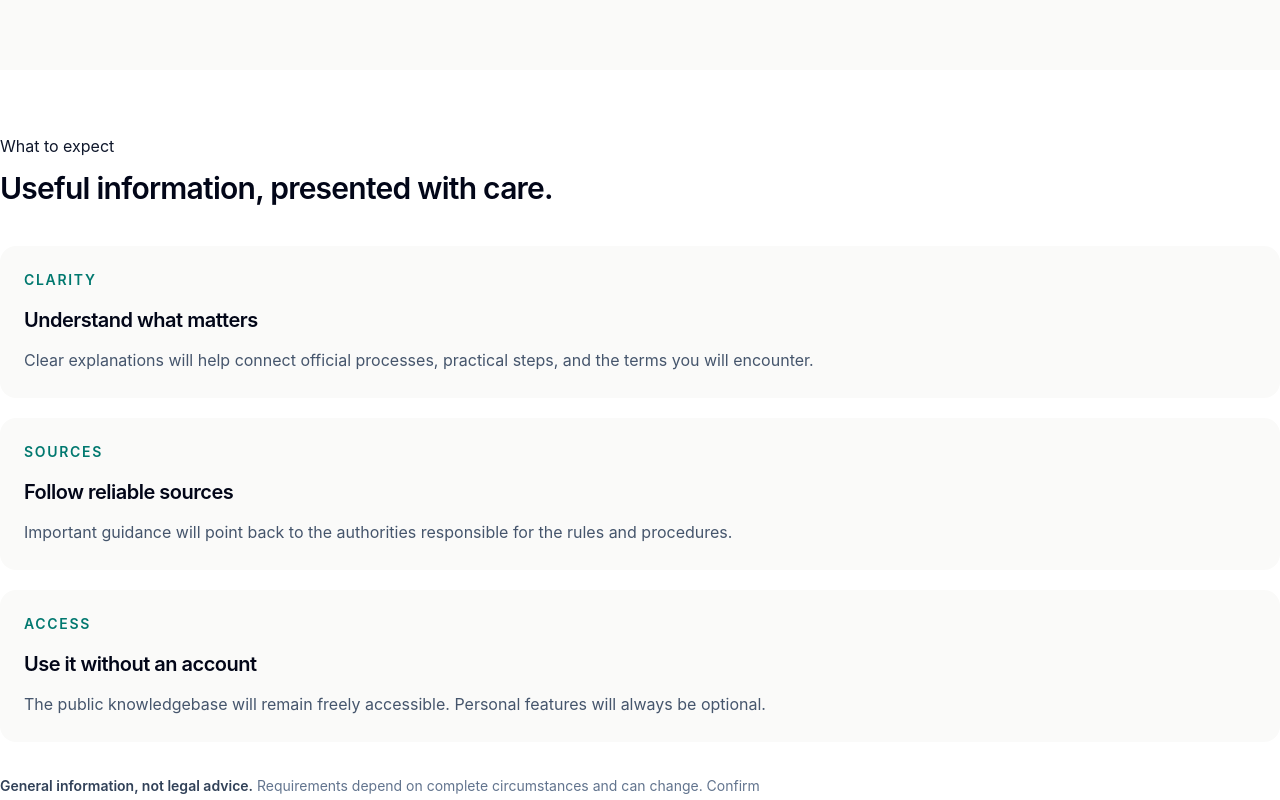
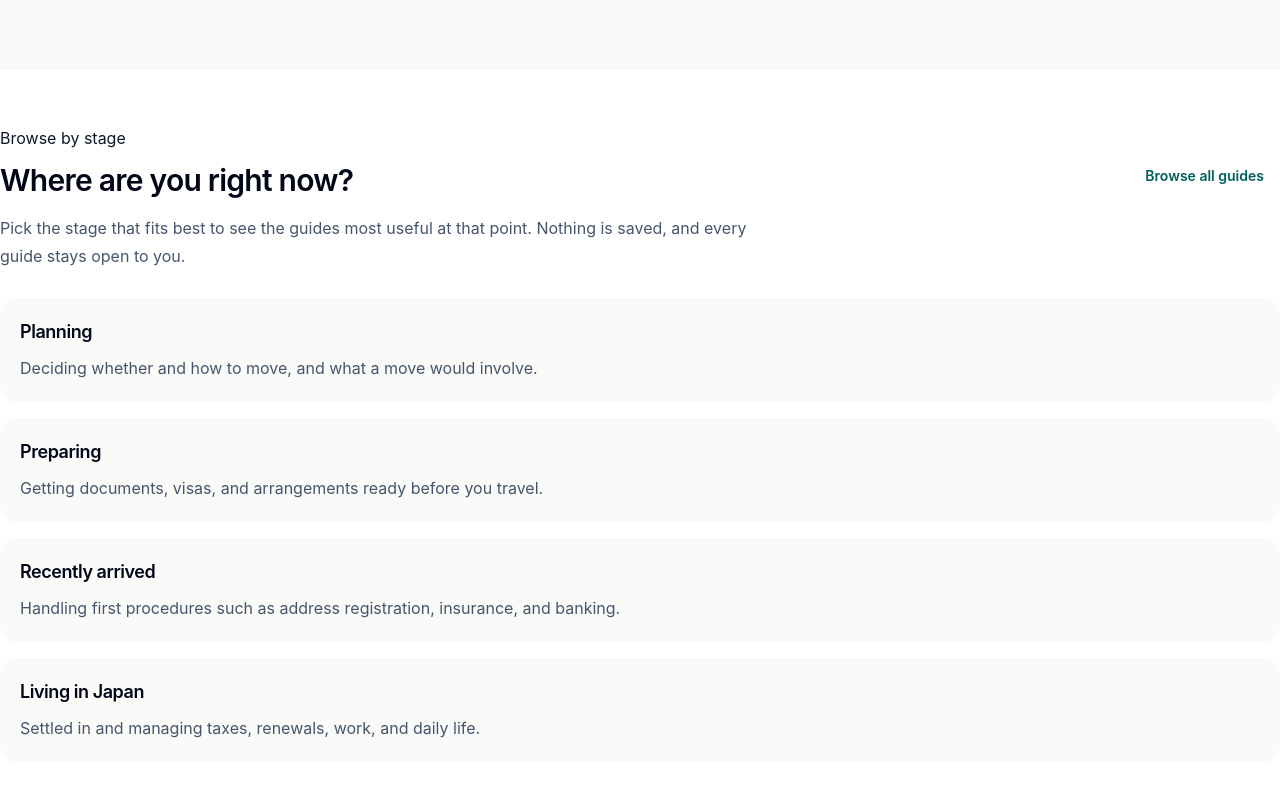
Before and after one commit to TapiaTyler/nihonest, a Next.js app: page / in a window 1280 px wide. Shown: the part 660-1460 px from the top of the page. Built offline with nearby package versions, Linux system fonts and the light colour scheme; no server answers.

Commit message:
feat: add stage browsing to the home page, hold the hero CTA until preferences load, and tune Japanese hero typography

```diff
--- a/src/app/globals.css
+++ b/src/app/globals.css
@@ -57,6 +57,23 @@ html[data-reading-aid="romaji"] [data-reading-aid-separator] {
   line-height: 1.5;
   text-transform: uppercase;
   color: oklch(0.43 0.09 180);
+}
+
+/* Tight Latin display leading and negative tracking crowd kana and kanji, so Japanese hero text gets its own rhythm. */
+.hero-title:lang(ja),
+.hero-lede:lang(ja) {
+  font-family: "Hiragino Sans", "Hiragino Kaku Gothic ProN", "Yu Gothic UI", "Noto Sans JP", Meiryo, ui-sans-serif, system-ui, sans-serif;
+  letter-spacing: 0;
+  word-break: auto-phrase;
+}
+
+.hero-title:lang(ja) {
+  font-size: clamp(2.25rem, 1.5rem + 3vw, 3.75rem);
+  line-height: 1.3;
+}
+
+.hero-lede:lang(ja) {
+  line-height: 1.9;
 }
 
 .skip-link {
--- a/src/app/page.tsx
+++ b/src/app/page.tsx
@@ -1,4 +1,5 @@
 import { HomeHero } from "@/components/personalization/home-hero";
+import { StageBrowse } from "@/components/personalization/stage-browse";
 import { StageRecommendations } from "@/components/personalization/stage-recommendations";
 import { InterfaceText } from "@/components/localization/interface-text";
 import { getAllArticles, getAllGuidedJourneys } from "@/lib/content/article-metadata";
@@ -34,6 +35,7 @@ export default function Home() {
     <>
       <LocalizedDocumentTitle japanese={getInterfaceMessage("ja", "pageTitle.home")} />
       <HomeHero journeys={journeys} articles={articles} articleTranslations={articleTranslations} journeyTitles={journeyTitles} />
+      <StageBrowse />
       <StageRecommendations articles={articles} journeys={journeys} location="home" articleTranslations={articleTranslations} journeyTitles={journeyTitles} />
 
       <section className="border-y border-slate-200 bg-white" aria-labelledby="what-to-expect">
--- a/src/components/personalization/home-hero.tsx
+++ b/src/components/personalization/home-hero.tsx
@@ -35,18 +35,33 @@ export function HomeHero({ journeys, articles, articleTranslations = [], journey
     ? articleTranslations.find(({ contentId }) => contentId === focusedArticle?.id)?.title
     : undefined) ?? focusedArticle?.title ?? "";
 
+  const findStartingPointLink = (
+    <Link
+      href="/onboarding"
+      className="inline-flex min-h-12 items-center rounded-full bg-teal-800 px-6 font-semibold text-white transition-colors hover:bg-teal-700 focus-visible:outline-2 focus-visible:outline-offset-4 focus-visible:outline-teal-700"
+    >
+      {message("home.findStartingPoint")}
+    </Link>
+  );
+
   return (
     <section className="page-shell grid gap-12 py-20 sm:py-28 lg:grid-cols-[1.15fr_0.85fr] lg:items-center lg:py-32">
-      <div className="max-w-3xl">
+      <div className="max-w-3xl" lang={locale}>
         <p className="eyebrow">{message("home.eyebrow")}</p>
-        <h1 className="mt-5 text-balance text-5xl font-semibold leading-[1.05] tracking-[-0.04em] text-slate-950 sm:text-6xl lg:text-7xl">
+        <h1 className="hero-title mt-5 text-balance text-5xl font-semibold leading-[1.05] tracking-[-0.04em] text-slate-950 sm:text-6xl lg:text-7xl">
           {message("home.title")}
         </h1>
-        <p className="mt-7 max-w-2xl text-pretty text-lg leading-8 text-slate-600 sm:text-xl">
+        <p className="hero-lede mt-7 max-w-2xl text-pretty text-lg leading-8 text-slate-600 sm:text-xl">
           {message("home.description")}
         </p>
         <div className="mt-8 flex flex-wrap items-center gap-3">
-          {stage && stageLabel ? (
+          {!isReady ? (
+            <>
+              {/* Holds the button's space until saved preferences load, so a returning visitor never sees the generic button swap out. */}
+              <span className="h-12 w-60 max-w-full rounded-full bg-slate-200" aria-hidden="true" />
+              <noscript>{findStartingPointLink}</noscript>
+            </>
+          ) : stage && stageLabel ? (
             <>
               <Link
                 href={journey ? journeyHref(journey.id, route?.id) : focusedArticle ? `/articles/${focusedArticle.slug}` : `/explore?stage=${stage}`}
@@ -63,18 +78,13 @@ export function HomeHero({ journeys, articles, articleTranslations = [], journey
               </Link>
             </>
           ) : (
-            <Link
-              href="/onboarding"
-              className="inline-flex min-h-12 items-center rounded-full bg-teal-800 px-6 font-semibold text-white transition-colors hover:bg-teal-700 focus-visible:outline-2 focus-visible:outline-offset-4 focus-visible:outline-teal-700"
-            >
-              {message("home.findStartingPoint")}
-            </Link>
+            findStartingPointLink
           )}
         </div>
         {!isReady && <span className="sr-only" aria-live="polite">{message("home.loadingPreferences")}</span>}
       </div>
 
-      <aside className="rounded-3xl border border-teal-900/10 bg-teal-950 p-7 text-teal-50 shadow-[0_24px_80px_-36px_rgba(15,23,42,0.55)] sm:p-9" aria-labelledby="foundation-status">
+      <aside lang={locale} className={`rounded-3xl border border-teal-900/10 bg-teal-950 p-7 text-teal-50 shadow-[0_24px_80px_-36px_rgba(15,23,42,0.55)] sm:p-9${isReady ? "" : " home-pending invisible"}`} aria-labelledby="foundation-status">
         <p className="text-sm font-semibold uppercase tracking-[0.16em] text-teal-200">
           {stageLabel ? message("home.yourStartingPoint") : message("home.builtPublicFirst")}
         </p>
@@ -94,6 +104,7 @@ export function HomeHero({ journeys, articles, articleTranslations = [], journey
             : message("home.publicSummary")}
         </p>
       </aside>
+      {!isReady && <noscript><style>{".home-pending{visibility:visible !important}"}</style></noscript>}
     </section>
   );
 }
--- /dev/null
+++ b/src/components/personalization/stage-browse.tsx
@@ -0,0 +1,60 @@
+"use client";
+
+import Link from "next/link";
+import { journeyStages } from "@/domain/taxonomy/taxonomy";
+import type { JourneyStageId } from "@/domain/taxonomy/taxonomy";
+import type { InterfaceMessageId } from "@/domain/localization/interface-message-catalogs/english";
+import { japaneseTaxonomyLabels } from "@/data/translations/ja/taxonomy-labels";
+import { useInterfaceMessages } from "@/components/localization/interface-text";
+import { usePersonalization } from "./personalization-provider";
+
+const stageDescriptions: Record<JourneyStageId, InterfaceMessageId> = {
+  planning: "home.stagePlanningDescription",
+  preparing: "home.stagePreparingDescription",
+  "recently-arrived": "home.stageRecentlyArrivedDescription",
+  "living-in-japan": "home.stageLivingInJapanDescription",
+};
+
+/**
+ * Lets a visitor without a saved starting point reach real guidance from the home page. It renders on the server
+ * and until preferences load so it stays visible without scripts, then yields to the personalized recommendations.
+ */
+export function StageBrowse() {
+  const { preferences, isReady } = usePersonalization();
+  const { locale, message } = useInterfaceMessages();
+  if (isReady && preferences.journeyStage) return null;
+
+  return (
+    <section className="border-b border-slate-200 bg-white" aria-labelledby="home-stage-browse-heading">
+      <div className="page-shell py-14 sm:py-18">
+        <div className="flex flex-wrap items-end justify-between gap-4">
+          <div>
+            <p className="eyebrow">{message("home.stagesEyebrow")}</p>
+            <h2 id="home-stage-browse-heading" className="mt-3 text-3xl font-semibold tracking-tight text-slate-950">
+              {message("home.stagesTitle")}
+            </h2>
+          </div>
+          <Link href="/explore" className="inline-flex min-h-11 items-center rounded-full px-4 text-sm font-semibold text-teal-800 hover:bg-teal-50 focus-visible:outline-2 focus-visible:outline-offset-2 focus-visible:outline-teal-700">
+            {message("home.browseAllGuides")}
+          </Link>
+        </div>
+        <p className="mt-4 max-w-3xl leading-7 text-slate-600">{message("home.stagesDescription")}</p>
+        <ul className="mt-7 grid gap-4 sm:grid-cols-2 lg:grid-cols-4">
+          {journeyStages.map(({ id, label }) => (
+            <li key={id}>
+              <Link
+                href={`/explore?stage=${id}`}
+                className="flex h-full flex-col rounded-2xl border border-slate-200 bg-stone-50 p-5 transition-colors hover:border-teal-300 hover:bg-teal-50/60 focus-visible:outline-2 focus-visible:outline-offset-2 focus-visible:outline-teal-700"
+              >
+                <span className="text-lg font-semibold tracking-tight text-slate-950">
+                  {locale === "ja" ? japaneseTaxonomyLabels.journeyStage[id] : label}
+                </span>
+                <span className="mt-2 leading-7 text-slate-600">{message(stageDescriptions[id])}</span>
+              </Link>
+            </li>
+          ))}
+        </ul>
+      </div>
+    </section>
+  );
+}
--- a/src/domain/localization/interface-message-catalogs/english.ts
+++ b/src/domain/localization/interface-message-catalogs/english.ts
@@ -134,6 +134,14 @@ export const englishInterfaceMessages = {
   "home.focusedRoute": " · Focused on {title}",
   "home.route": " · {title} route",
   "home.publicSummary": "Choose your stage and an optional route-aware journey, or browse every public guide without answering any questions.",
+  "home.stagesEyebrow": "Browse by stage",
+  "home.stagesTitle": "Where are you right now?",
+  "home.stagesDescription": "Pick the stage that fits best to see the guides most useful at that point. Nothing is saved, and every guide stays open to you.",
+  "home.stagePlanningDescription": "Deciding whether and how to move, and what a move would involve.",
+  "home.stagePreparingDescription": "Getting documents, visas, and arrangements ready before you travel.",
+  "home.stageRecentlyArrivedDescription": "Handling first procedures such as address registration, insurance, and banking.",
+  "home.stageLivingInJapanDescription": "Settled in and managing taxes, renewals, work, and daily life.",
+  "home.browseAllGuides": "Browse all guides",
   "home.expectEyebrow": "What to expect",
   "home.expectTitle": "Useful information, presented with care.",
   "home.principleClarity": "Clarity",
--- a/src/domain/localization/interface-message-catalogs/japanese.ts
+++ b/src/domain/localization/interface-message-catalogs/japanese.ts
@@ -136,6 +136,14 @@ export const japaneseInterfaceMessages = {
   "home.focusedRoute": " · 対象：{title}",
   "home.route": " · {title}の経路",
   "home.publicSummary": "段階や経路別のジャーニーを選ぶことも、質問に答えず公開ガイドをすべて見ることもできます。",
+  "home.stagesEyebrow": "段階から探す",
+  "home.stagesTitle": "今、どの段階にいますか？",
+  "home.stagesDescription": "近い段階を選ぶと、その時期に役立つガイドを表示します。何も保存されず、すべてのガイドをご覧いただけます。",
+  "home.stagePlanningDescription": "日本への移住を検討し、何が必要になるかを調べている段階です。",
+  "home.stagePreparingDescription": "渡航前に、書類や在留手続き、各種の準備を進めている段階です。",
+  "home.stageRecentlyArrivedDescription": "住所登録、保険、銀行口座など、最初の手続きを進めている段階です。",
+  "home.stageLivingInJapanDescription": "生活が落ち着き、税金、更新手続き、仕事、日常生活に取り組んでいる段階です。",
+  "home.browseAllGuides": "すべてのガイドを見る",
   "home.expectEyebrow": "Nihonestについて",
   "home.expectTitle": "大切な情報を、分かりやすく丁寧に。",
   "home.principleClarity": "分かりやすさ",
```
